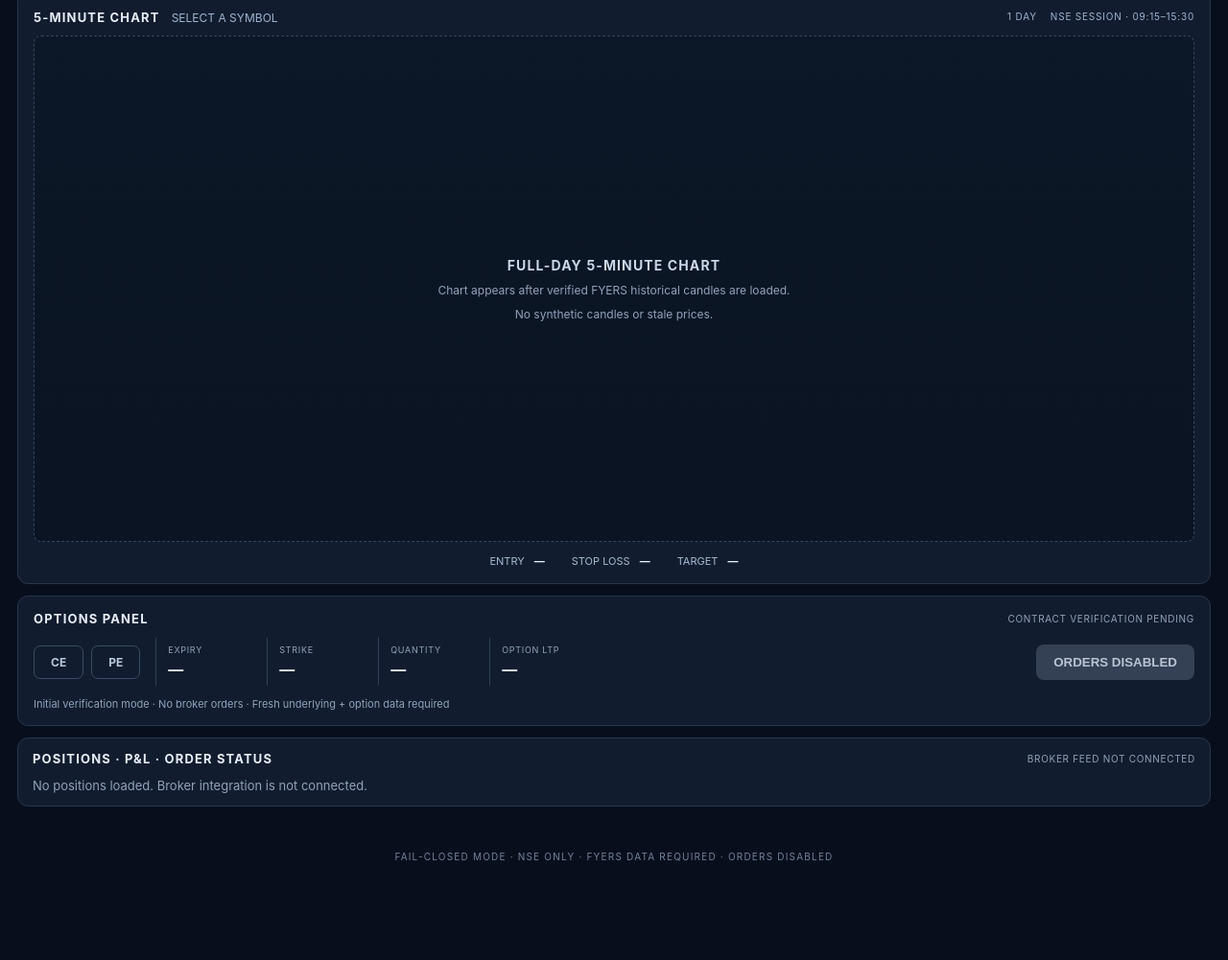
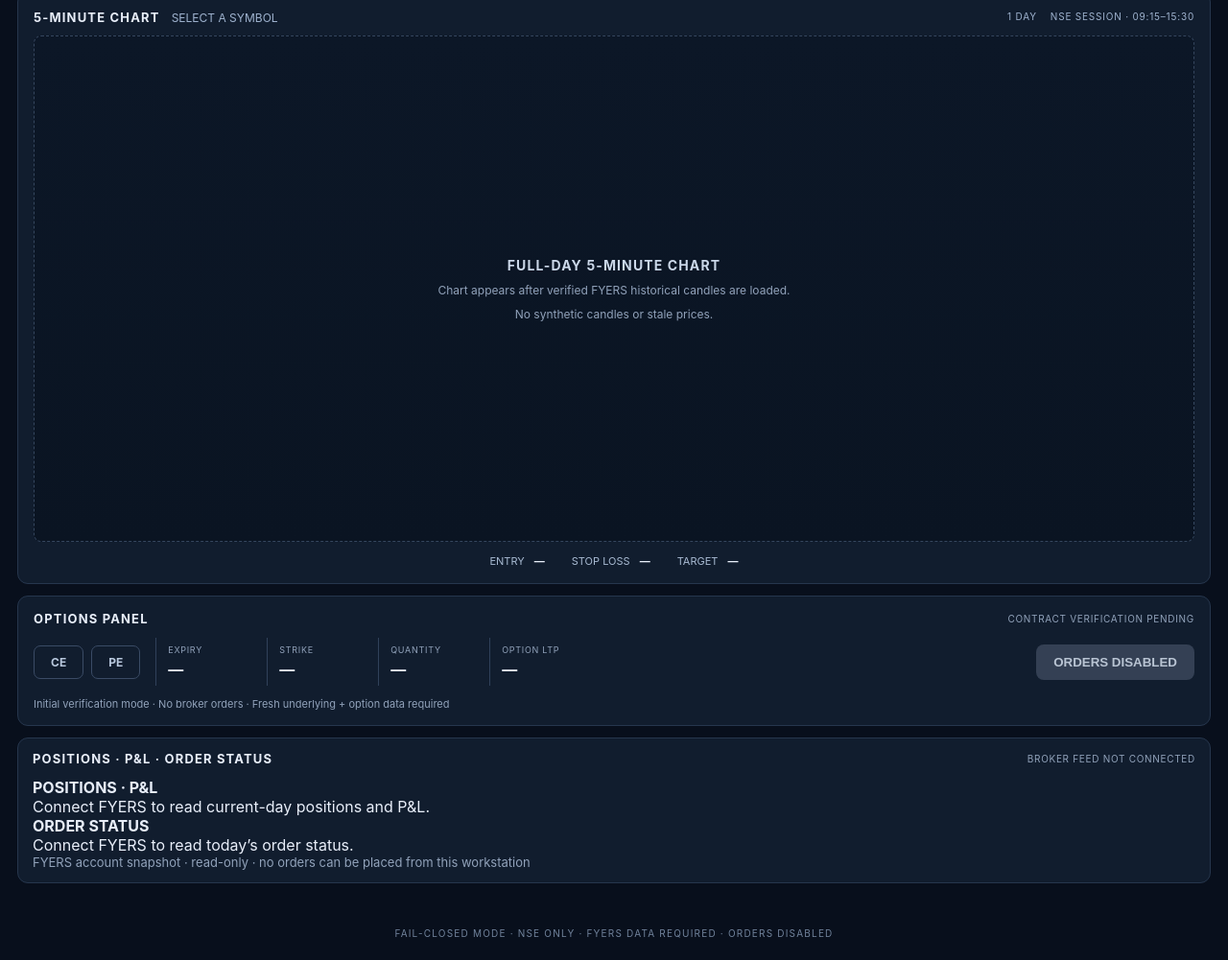
Before and after one commit to dongardivegajananvp-art/Upgrade-AI-Pro-, a website: page public/index.html in a window 1280 px wide. Shown: the part 336-1337 px from the top of the page at 96% size. Before the commit the page ends 1257 px from the top, so only its background shows below. Drawn offline with Linux system fonts and the light colour scheme; no server answers.

Commit message:
Add account snapshot panels to workstation

```diff
--- a/public/index.html
+++ b/public/index.html
@@ -49,7 +49,11 @@
 
   <section class="panel bottom">
     <div class="section-heading"><h2>POSITIONS · P&amp;L · ORDER STATUS</h2><small>BROKER FEED NOT CONNECTED</small></div>
-    <p>No positions loaded. Broker integration is not connected.</p>
+    <div class="account-grid">
+      <div><strong>POSITIONS · P&amp;L</strong><div id="positions-data" class="account-data">Connect FYERS to read current-day positions and P&amp;L.</div></div>
+      <div><strong>ORDER STATUS</strong><div id="orders-data" class="account-data">Connect FYERS to read today’s order status.</div></div>
+    </div>
+    <p class="safety-note">FYERS account snapshot · read-only · no orders can be placed from this workstation</p>
   </section>
 </main>
 <footer>FAIL-CLOSED MODE · NSE ONLY · FYERS DATA REQUIRED · ORDERS DISABLED</footer>
```
